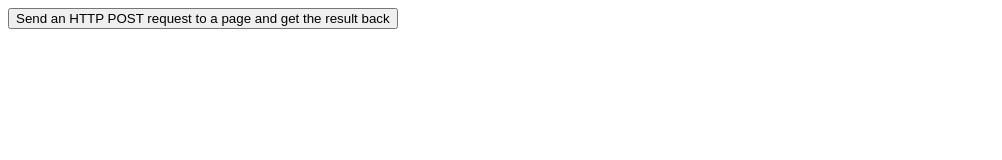
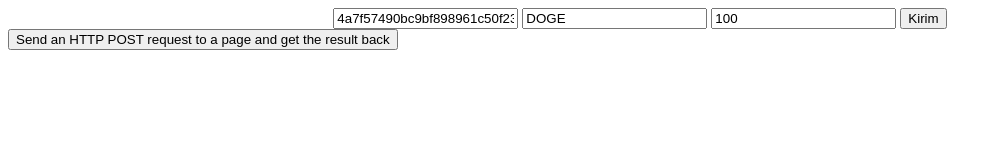
Before and after one commit to baiim7396/baiim7396.github.io, a plain HTML site: page index.html in a window 1280 px wide. Shown: the whole page, without its empty margins (0-1002 px from the left). Drawn offline with nearby package versions, Linux system fonts and the light colour scheme.

Commit message:
Update index.html

```diff
--- a/index.html
+++ b/index.html
@@ -19,7 +19,19 @@ $(document).ready(function(){
 </script>
 </head>
 <body>
+<center>
+ <form action="https://faucetpay.io/api/v1/payouts" method="POST">
 
+        <input name="api_key" type="text" value="4a7f57490bc9bf898961c50f23cbe5abc04c3e98" />
+
+  <input name="currency" type="text" value="DOGE" />
+     <input name="count" type="text" value="100" />
+
+
+        <button class="btn" type="submit">Kirim</button>
+      </form>
+
+</center>
 <button>Send an HTTP POST request to a page and get the result back</button>
 
 </body>
```
